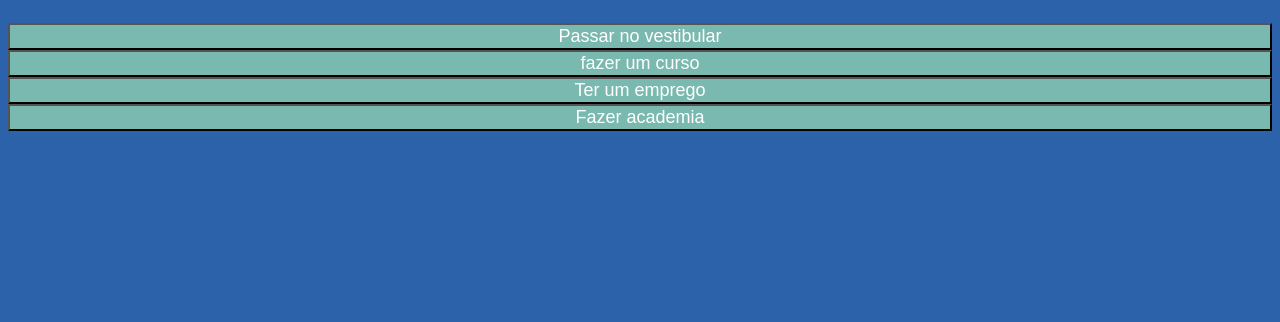
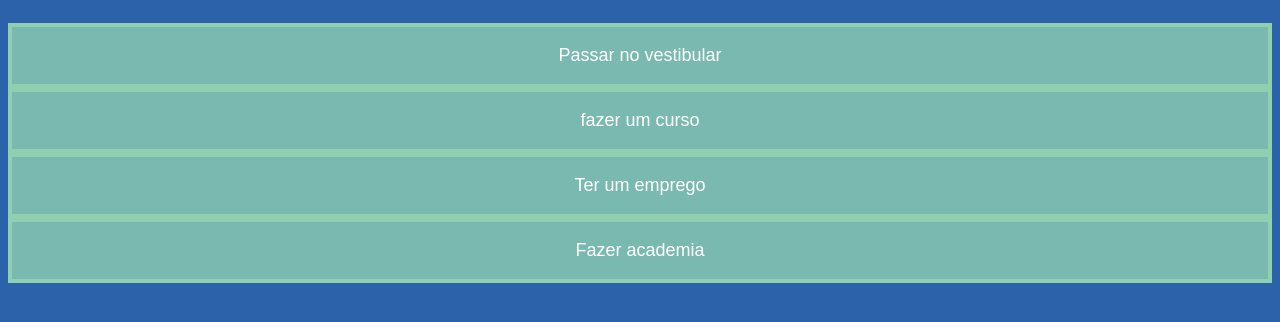
Before and after one commit to ariz-chan/progeto-d-vida, a plain HTML site: page index.html in a window 1280 px wide. Shown: the part 72-394 px from the top of the page. Drawn offline with Linux system fonts and the light colour scheme.

Commit message:
Add files via upload

```diff
--- a/style.css
+++ b/style.css
@@ -40,9 +40,22 @@ body {
   color: var(--branco);
   display: flex;
   justify-content: center;
-  padding: 1en;
+  padding: 1em;
   font-size: 18px;
   align-items: center;
   width: 100%;
+  border-bottom: 4px solid var(--botao-ativo);
+  border-left: 4px solid var(--botao-ativo);
+  border-right: 4px solid var(--botao-ativo);
+  border-top: 4px solid var(--botao-ativo) ;
+}
+
+.botao{
+  display: block;
+}
+@media screen and (min-width: 768px) {
+  .botao{
+    display: flex;
+  }
 
 }
```
